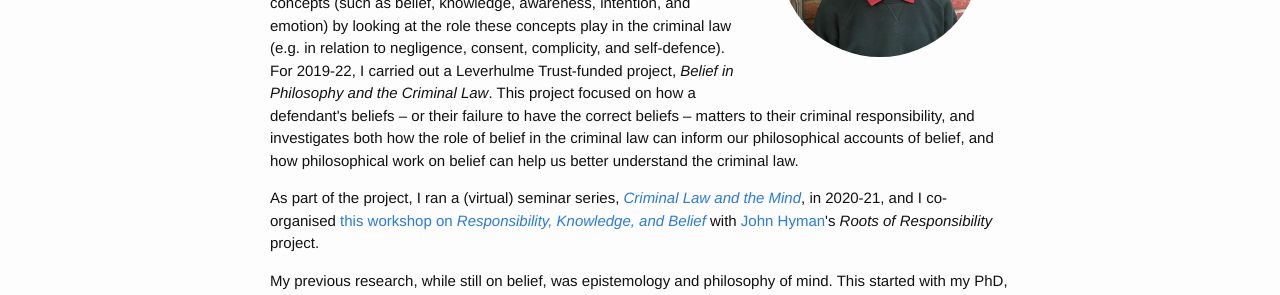
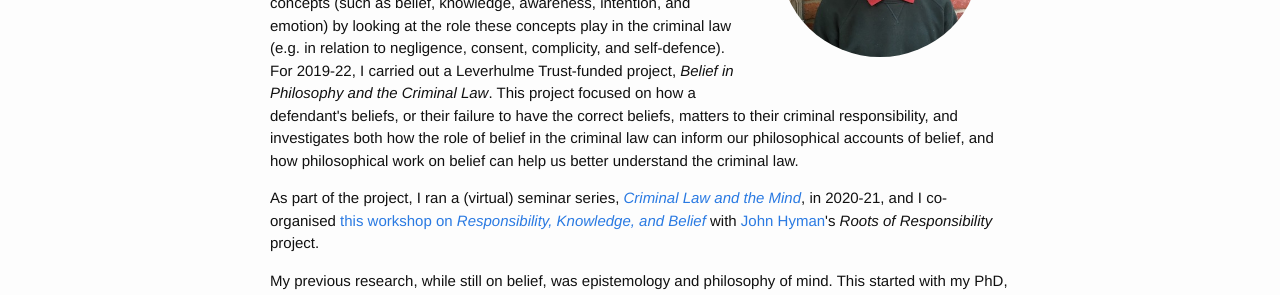
Before and after one commit to alexandergreenberg/alexandergreenberg.github.io, a Jekyll site: the page built from index.html, in a window 1280 px wide. Shown: the part 265-560 px from the top of the page. Built offline with Jekyll 4.4.1, drawn with Linux system fonts in a browser that asks for light colours; some web fonts are replaced.

Commit message:
Update index.html

```diff
--- a/index.html
+++ b/index.html
@@ -10,7 +10,7 @@ layout: default
   </div>
     <p class="paragraph">I am a philosophy researcher. I work at the intersection of legal philosophy, epistemology, philosophy of mind, and ethics.</p>
     <p class="paragraph">I'm currently a Senior Teaching Fellow in Philosophy at the University of Southampton. I've previously held positions at UCL, Birkbeck, Oxford, Cambridge, and Gothenburg.</p>
-    <p class="paragraph">My current research is about what we can learn about psychological concepts (such as belief, knowledge, awareness, intention, and emotion) by looking at the role these concepts play in the criminal law (e.g. in relation to negligence, consent, complicity, and self-defence). For 2019-22, I carried out a Leverhulme Trust-funded project, <em>Belief in Philosophy and the Criminal Law</em>. This project focused on how a defendant's beliefs – or their failure to have the correct beliefs – matters to their criminal responsibility, and investigates both how the role of belief in the criminal law can inform our philosophical accounts of belief, and how philosophical work on belief can help us better understand the criminal law.</p>
+    <p class="paragraph">My current research is about what we can learn about psychological concepts (such as belief, knowledge, awareness, intention, and emotion) by looking at the role these concepts play in the criminal law (e.g. in relation to negligence, consent, complicity, and self-defence). For 2019-22, I carried out a Leverhulme Trust-funded project, <em>Belief in Philosophy and the Criminal Law</em>. This project focused on how a defendant's beliefs, or their failure to have the correct beliefs, matters to their criminal responsibility, and investigates both how the role of belief in the criminal law can inform our philosophical accounts of belief, and how philosophical work on belief can help us better understand the criminal law.</p>
     <p class="paragraph">As part of the project, I ran a (virtual) seminar series, <em><a href="/seminar/">Criminal Law and the Mind</a></em>, in 2020-21, and I co-organised <a href="https://rootsofresponsibility.co.uk/2020/01/14/report-leverhulme-erc-workshop-on-responsibility-knowledge-and-belief/">this workshop on <em>Responsibility, Knowledge, and Belief</em></a> with <a href="https://www.ucl.ac.uk/philosophy/people/professor-john-hyman">John Hyman</a>'s <em>Roots of Responsibility</em> project.
     <p class="paragraph">My previous research, while still on belief, was epistemology and philosophy of mind. This started with my PhD, which I studied for at the University of Cambridge under the supervision of <a href="http://www.timcrane.com" target="_blank">Tim Crane</a> and <a href="http://www.phil.cam.ac.uk/people/teaching-research-pages/ahmed/ahmed-page" target="_blank">Arif Ahmed</a>. In my <a href="/phd-thesis/">PhD thesis</a>, and in <a href="/publications/">subsequent papers</a>, I argued that belief is subject to a truth norm that prescribes that one ought to believe something if and only if it's true. It argued for this on the grounds that belief being subject to such a norm can give a unifying explanation of epistemic justification.</p>
     <p class="paragraph">I also have a side-interest in the history of philosophy, in particular Aristotle's philosophy of mind. (<a href="/publications/#aristotle">This</a> is a paper I wrote on this topic while I was a visitor to the <a href="https://representationandreality.gu.se" target="_blank">Representation and Reality project</a> in Gothenburg).</p>
```
